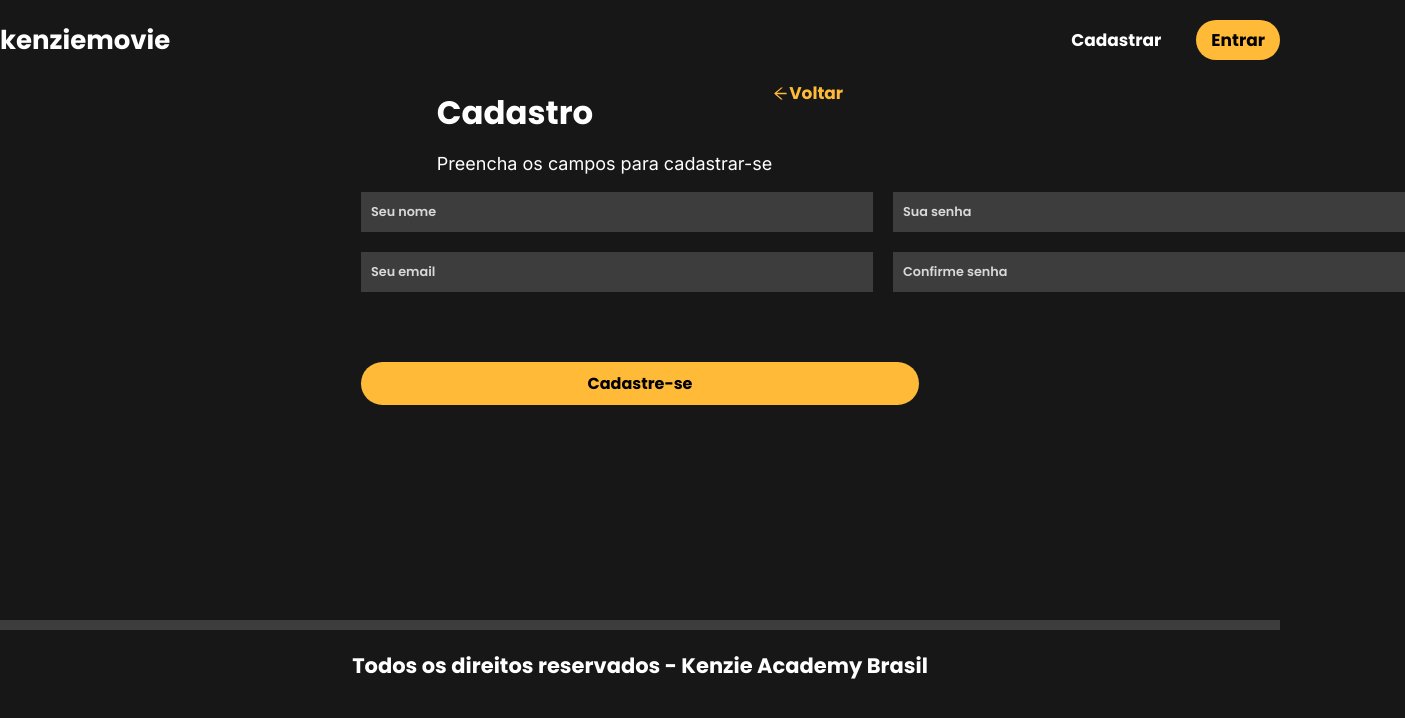
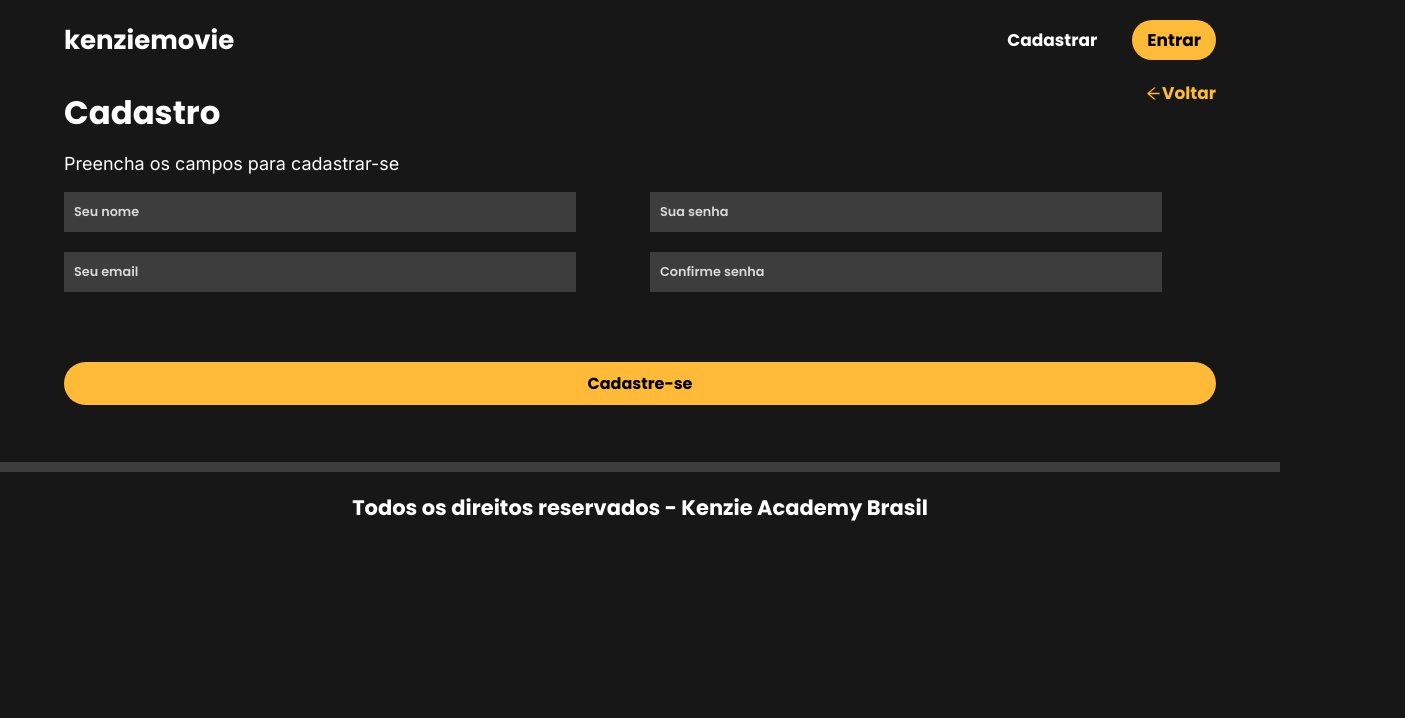
Before and after one commit to grupo-8-tsunode/kenzie-movie-MathGoOli-eltonferrs-jefersonbsantos-MayconFeh, a React (Vite) app: page /register in a window 1280 px wide. Shown: the top 718 px of the page, 1405 px wide, since content can reach past the window. Built offline with nearby package versions, Linux system fonts and the light colour scheme; no server answers.

Commit message:
fix: pages styling

```diff
--- a/src/pages/Home/style.ts
+++ b/src/pages/Home/style.ts
@@ -2,6 +2,11 @@ import { styled } from "styled-components";
 
 export const HomeStyled = styled.div`
   margin: 0 auto;
+
+  header {
+    width: 90%;
+    margin: 0 auto;
+  }
 
   .homeHeader__container {
     display: flex;
@@ -56,6 +61,7 @@ export const HomeStyled = styled.div`
   .movie__img {
     width: 290px;
     height: 165px;
+    border-radius: 20px;
   }
 
   .genre-duration__div {
@@ -116,12 +122,12 @@ export const HomeStyled = styled.div`
     size: 21px;
   }
 
-  .star{
+  .star {
     width: 28px;
     height: 28px;
     color: var(--color-yellow);
   }
-  .fullstar{
+  .fullstar {
     width: 28px;
     height: 28px;
     color: var(--color-yellow);
--- a/src/pages/Login/index.tsx
+++ b/src/pages/Login/index.tsx
@@ -28,7 +28,7 @@ export const Login = () => {
   return (
     <LoginStyled>
       <Header />
-
+      <main>
         <div className="backgroundForm">
           <form onSubmit={handleSubmit(submit)}>
             <H1Styled>Login</H1Styled>
@@ -51,6 +51,7 @@ export const Login = () => {
             </Link>
           </div>
         </div>
+      </main>
 
       <Footer />
     </LoginStyled>
--- a/src/pages/Login/styles.ts
+++ b/src/pages/Login/styles.ts
@@ -1,19 +1,18 @@
 import { styled } from "styled-components";
 
-
 export const LoginStyled = styled.main`
-
   background-image: url(/src/assets/login-background.png);
   background-size: cover;
   background-repeat: no-repeat;
   background-position: center center;
   height: 100%;
 
+  header {
+    width: 90%;
+    margin: 0 auto;
+  }
 
-
-  .backgroundForm{
-
-
+  .backgroundForm {
     background: var(--color-lightgray-2);
   }
 
@@ -43,5 +42,4 @@ export const LoginStyled = styled.main`
     text-align: center;
     gap: 20px;
   }
-
 `;
--- a/src/pages/Register/index.tsx
+++ b/src/pages/Register/index.tsx
@@ -32,6 +32,7 @@ export const Register = () => {
   return (
     <RegisterStyled>
       <Header />
+      <main>
         <div className="test">
           <div className="title-goBackButton__container">
             <div className="title-register">
@@ -39,7 +40,7 @@ export const Register = () => {
               <PStyled>Preencha os campos para cadastrar-se</PStyled>
             </div>
             <Link to={"/login"} className="goBack__button">
-          <AiOutlineArrowLeft/> Voltar
+              <AiOutlineArrowLeft /> Voltar
             </Link>
           </div>
           <form onSubmit={handleSubmit(registerUser)}>
@@ -77,7 +78,8 @@ export const Register = () => {
             </Button>
           </form>
         </div>
-      <Footer/>
+      </main>
+      <Footer />
     </RegisterStyled>
   );
 };
--- a/src/pages/Register/styles.ts
+++ b/src/pages/Register/styles.ts
@@ -2,16 +2,21 @@ import { styled } from "styled-components";
 
 export const RegisterStyled = styled.div`
   height: 65%;
->.test{
+  > .test {
     height: 100%;
     width: 100%;
-  @media (min-width: 768px){
+    @media (min-width: 768px) {
       display: flex;
       flex-direction: column;
       align-items: center;
     }
+  }
 
+  header {
+    width: 90%;
+    margin: 0 auto;
   }
+
   .title-goBackButton__container {
     display: flex;
     flex-direction: column;
@@ -22,9 +27,8 @@ height: 65%;
       align-items: flex-start;
       text-align: start;
       flex-direction: row;
-      justify-content:space-between
+      justify-content: space-between;
     }
-
   }
 
   .title {
@@ -46,9 +50,8 @@ height: 65%;
     font-weight: 700;
     color: var(--color-yellow);
   }
-form{
+  form {
     height: 250px;
-
   }
   .form__container {
     display: flex;
@@ -59,11 +62,9 @@ form{
       height: 150px;
       flex-wrap: wrap;
     }
-
   }
 
   .form__button {
     width: 100%;
-
   }
 `;
--- a/src/styles/globalStyles.ts
+++ b/src/styles/globalStyles.ts
@@ -33,6 +33,11 @@ export const GlobalStyle = createGlobalStyle`
         margin: 0 auto;
     }
 
+    main {
+        width: 90%;
+        margin: 0 auto;
+    }
+
     button {
         cursor: pointer;
     }
```
Lines whose indentation alone changed are shown as unchanged.
